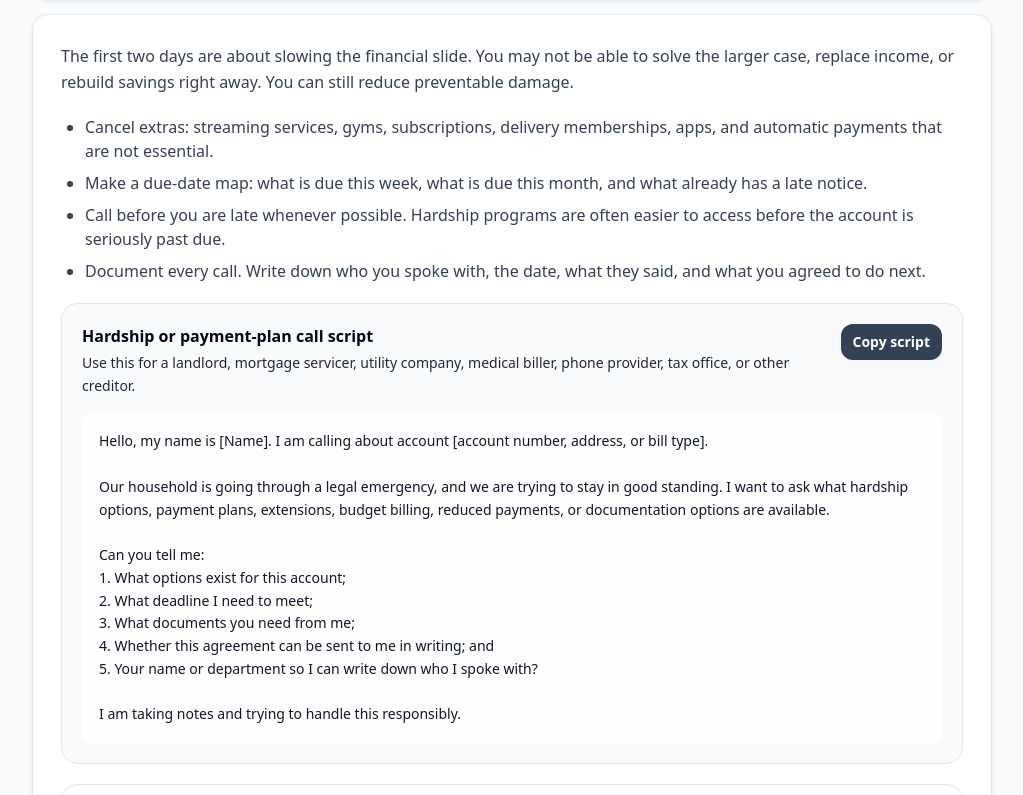
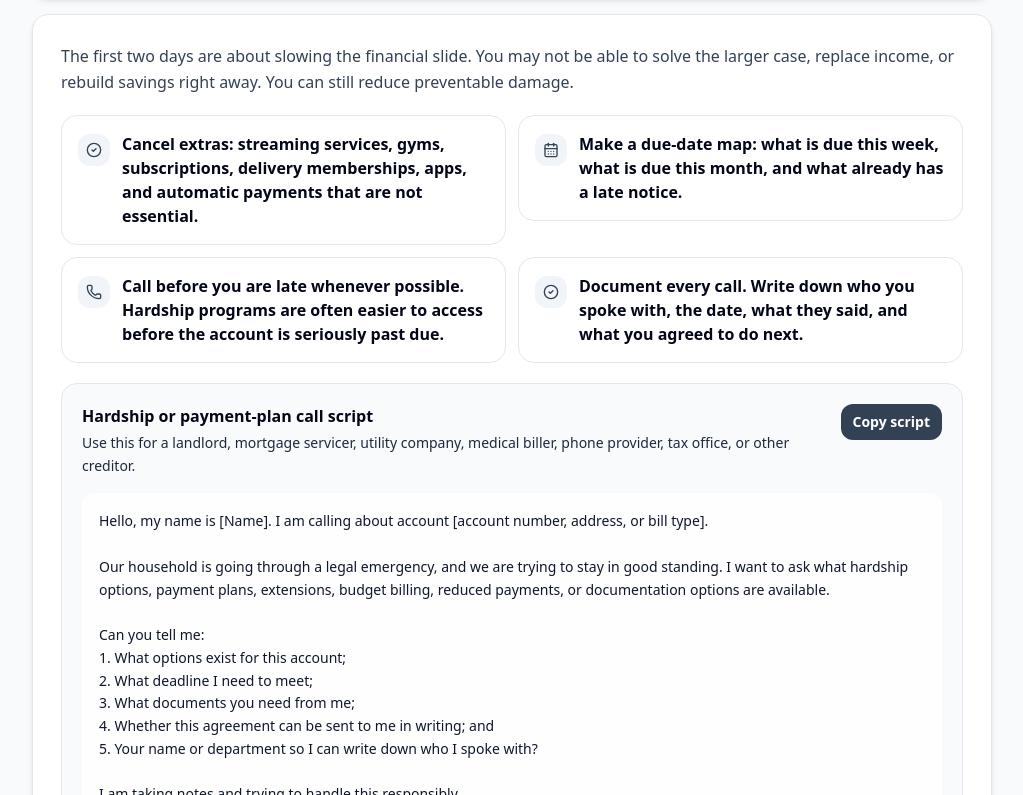
Before and after one commit to projectsolarrecon/Solar, a React (Vite) app: page /resources/resource-guide-sandbox in a window 1280 px wide. Shown: the part 3305-4100 px from the top of the page, without its empty margins (128-1151 px from the left). Built offline with nearby package versions, Linux system fonts and the light colour scheme.

Commit message:
Update ResourceGuideSandbox.tsx

```diff
--- a/src/pages/resources/ResourceGuideSandbox.tsx
+++ b/src/pages/resources/ResourceGuideSandbox.tsx
@@ -17,10 +17,13 @@ import {
   VerifyBeforeActing,
   CommonMistakes,
   OverviewCards,
+  GuideIconList as GuideIconListBase,
   ResourceLinkGrid,
   RelatedGuides,
   SourceList,
 } from "../../components/solar";
+
+const GuideIconList = GuideIconListBase as React.ComponentType<any>;
 
 const sourceLinks = {
   cfpbHousingCounselor: "https://www.consumerfinance.gov/find-a-housing-counselor/",
@@ -298,27 +301,69 @@ export default function ResourceGuideSandbox(): JSX.Element {
               not be able to solve the larger case, replace income, or rebuild
               savings right away. You can still reduce preventable damage.
             </p>
+          </GuideProse>
 
-            <ul>
-              <li>
+          <GuideIconList
+            items={[
+              {
+                icon: "pause",
+                iconName: "pause",
+                title:
+                  "Cancel extras: streaming services, gyms, subscriptions, delivery memberships, apps, and automatic payments that are not essential.",
+                label:
+                  "Cancel extras: streaming services, gyms, subscriptions, delivery memberships, apps, and automatic payments that are not essential.",
+                children: (
+                  <span>
                     Cancel extras: streaming services, gyms, subscriptions, delivery
                     memberships, apps, and automatic payments that are not essential.
-              </li>
-              <li>
+                  </span>
+                ),
+              },
+              {
+                icon: "calendar",
+                iconName: "calendar",
+                title:
+                  "Make a due-date map: what is due this week, what is due this month, and what already has a late notice.",
+                label:
+                  "Make a due-date map: what is due this week, what is due this month, and what already has a late notice.",
+                children: (
+                  <span>
                     Make a due-date map: what is due this week, what is due this
                     month, and what already has a late notice.
-              </li>
-              <li>
+                  </span>
+                ),
+              },
+              {
+                icon: "phone",
+                iconName: "phone",
+                title:
+                  "Call before you are late whenever possible. Hardship programs are often easier to access before the account is seriously past due.",
+                label:
+                  "Call before you are late whenever possible. Hardship programs are often easier to access before the account is seriously past due.",
+                children: (
+                  <span>
                     Call before you are late whenever possible. Hardship programs
                     are often easier to access before the account is seriously past
                     due.
-              </li>
-              <li>
+                  </span>
+                ),
+              },
+              {
+                icon: "file-text",
+                iconName: "file-text",
+                title:
+                  "Document every call. Write down who you spoke with, the date, what they said, and what you agreed to do next.",
+                label:
+                  "Document every call. Write down who you spoke with, the date, what they said, and what you agreed to do next.",
+                children: (
+                  <span>
                     Document every call. Write down who you spoke with, the date,
                     what they said, and what you agreed to do next.
-              </li>
-            </ul>
-          </GuideProse>
+                  </span>
+                ),
+              },
+            ]}
+          />
 
           <ScriptBox
             title="Hardship or payment-plan call script"
@@ -692,30 +737,82 @@ I am not challenging the fee. I am trying to avoid confusion and plan around the
               emergency has passed. You may not be able to protect everything,
               but you can reduce preventable harm.
             </p>
+          </GuideProse>
 
-            <ul>
-              <li>
+          <GuideIconList
+            items={[
+              {
+                icon: "credit-card",
+                iconName: "credit-card",
+                title:
+                  "Pull free credit reports and dispute errors when you find them.",
+                label:
+                  "Pull free credit reports and dispute errors when you find them.",
+                children: (
+                  <span>
                     Pull free credit reports and dispute errors when you find them.
-              </li>
-              <li>
+                  </span>
+                ),
+              },
+              {
+                icon: "shield",
+                iconName: "shield",
+                title:
+                  "Consider a credit freeze or fraud alert if identity theft, account misuse, or family financial conflict is a concern.",
+                label:
+                  "Consider a credit freeze or fraud alert if identity theft, account misuse, or family financial conflict is a concern.",
+                children: (
+                  <span>
                     Consider a credit freeze or fraud alert if identity theft,
                     account misuse, or family financial conflict is a concern.
-              </li>
-              <li>
+                  </span>
+                ),
+              },
+              {
+                icon: "warning",
+                iconName: "warning",
+                title:
+                  "Avoid payday loans, title loans, and debt-relief promises that require large upfront payments or pressure you to act immediately.",
+                label:
+                  "Avoid payday loans, title loans, and debt-relief promises that require large upfront payments or pressure you to act immediately.",
+                children: (
+                  <span>
                     Avoid payday loans, title loans, and debt-relief promises that
                     require large upfront payments or pressure you to act
                     immediately.
-              </li>
-              <li>
+                  </span>
+                ),
+              },
+              {
+                icon: "bank",
+                iconName: "bank",
+                title:
+                  "Ask local credit unions about lower-cost alternatives, including small-dollar loans or Payday Alternative Loans where available.",
+                label:
+                  "Ask local credit unions about lower-cost alternatives, including small-dollar loans or Payday Alternative Loans where available.",
+                children: (
+                  <span>
                     Ask local credit unions about lower-cost alternatives, including
                     small-dollar loans or Payday Alternative Loans where available.
-              </li>
-              <li>
+                  </span>
+                ),
+              },
+              {
+                icon: "wallet",
+                iconName: "wallet",
+                title:
+                  "Look for low-fee checking accounts, including Bank On certified accounts, if banking access is a barrier.",
+                label:
+                  "Look for low-fee checking accounts, including Bank On certified accounts, if banking access is a barrier.",
+                children: (
+                  <span>
                     Look for low-fee checking accounts, including Bank On certified
                     accounts, if banking access is a barrier.
-              </li>
-            </ul>
-          </GuideProse>
+                  </span>
+                ),
+              },
+            ]}
+          />
 
           <CommonMistakes
             title="Common financial mistakes during a case"
@@ -799,6 +896,7 @@ I am not challenging the fee. I am trying to avoid confusion and plan around the
             ]}
           />
         </GuideSectionCard>
+
 <GuideSectionHeader
           id="child-support-family"
           number="6"
```
Lines whose indentation alone changed are shown as unchanged.
